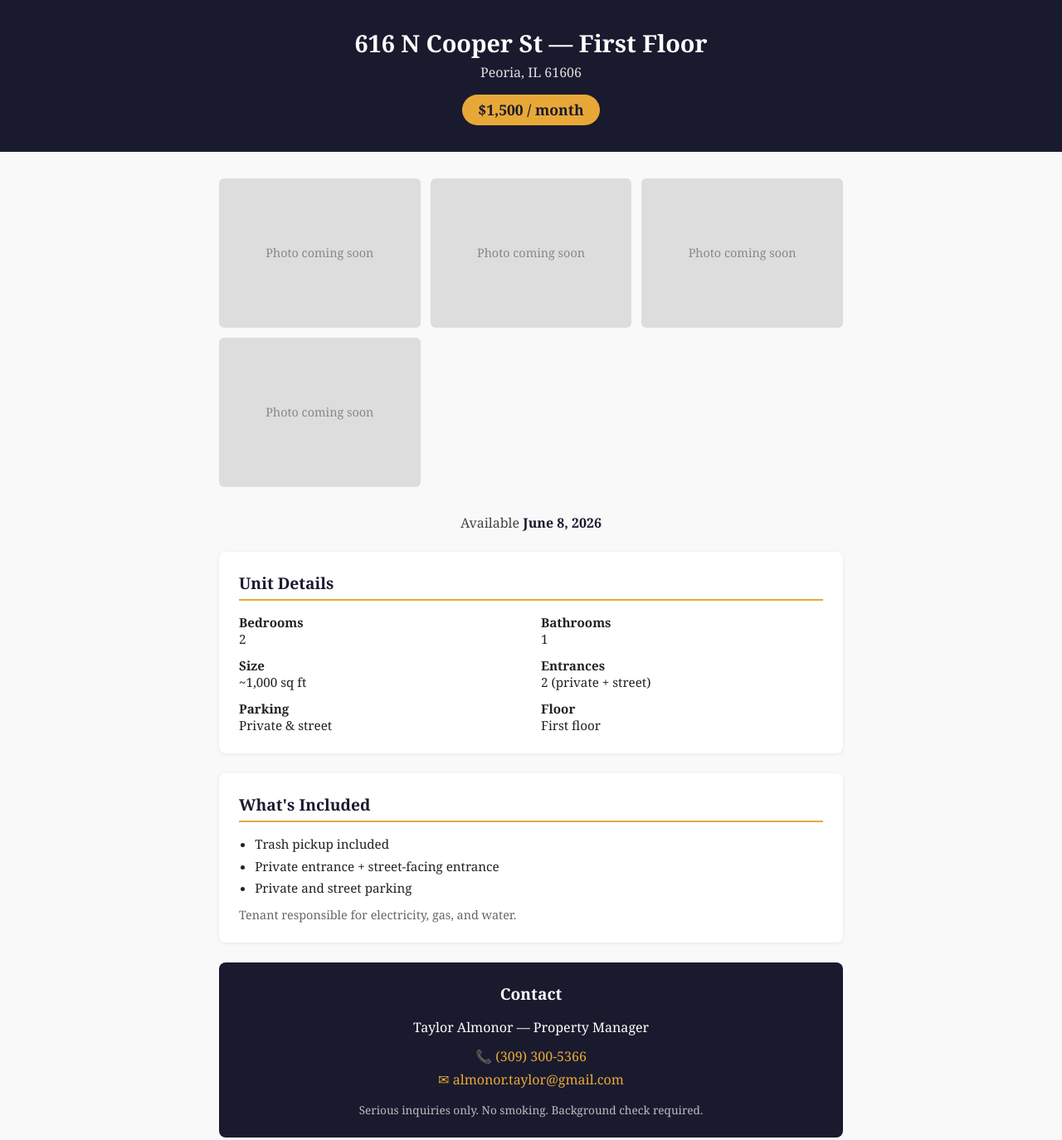
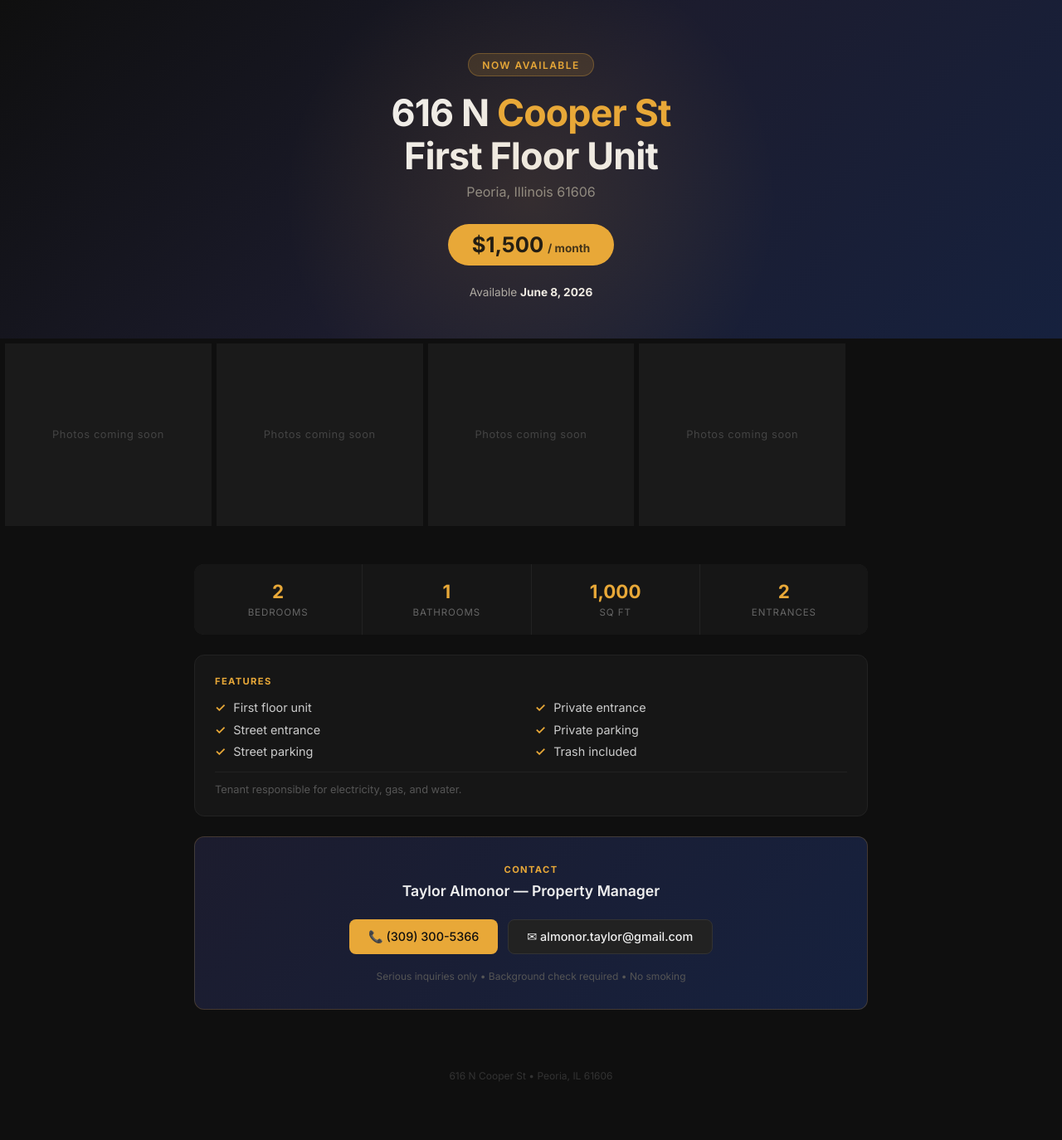
Before and after one commit to peoria-rentals/cooper-unit1, a plain HTML site: page index.html in a window 1280 px wide. Shown: the whole page at 83% size. After the commit the page ends 1336 px from the top, so only its background shows below. Drawn offline with Linux system fonts and the light colour scheme.

Commit message:
Update index.html

```diff
--- a/index.html
+++ b/index.html
@@ -1,153 +1,305 @@
 <!DOCTYPE html>                                                                    <html lang="en">
-  <head>
-    <meta charset="UTF-8">
+  <head>                                                                               <meta charset="UTF-8">
     <meta name="viewport" content="width=device-width, initial-scale=1.0">
     <title>For Rent – 616 N Cooper St, Peoria IL</title>
+    <link href="https://fonts.googleapis.com/css2?family=Inter:wght@300;400;500;600
+  ;700&display=swap" rel="stylesheet">
     <style>
       * { box-sizing: border-box; margin: 0; padding: 0; }
-      body { font-family: Georgia, serif; color: #222; background: #f9f9f9; }
 
-      header {
-        background: #1a1a2e;
-        color: white;
-        padding: 2rem 1.5rem;
-        text-align: center;
-      }
-      header h1 { font-size: 1.8rem; margin-bottom: 0.3rem; }
-      header p { font-size: 1rem; opacity: 0.85; }
-
-      .badge {
-        display: inline-block;
-        background: #e8a838;
-        color: #1a1a2e;
-        font-weight: bold;
-        padding: 0.4rem 1.2rem;
-        border-radius: 999px;
-        margin-top: 1rem;
-        font-size: 1.1rem;
+      body {
+        font-family: 'Inter', sans-serif;
+        background: #0f0f0f;
+        color: #f0f0f0;
+        min-height: 100vh;
       }
 
-      .container { max-width: 800px; margin: 0 auto; padding: 2rem 1.5rem; }
+      /* HERO */
+      .hero {
+        position: relative;
+        background: linear-gradient(135deg, #0f0f0f 0%, #1c1c2e 50%, #16213e 100%);
+        padding: 4rem 1.5rem 3rem;
+        text-align: center;
+        overflow: hidden;
+      }
+      .hero::before {
+        content: '';
+        position: absolute;
+        top: -60px; left: 50%;
+        transform: translateX(-50%);
+        width: 600px; height: 600px;
+        background: radial-gradient(circle, rgba(232,168,56,0.12) 0%, transparent
+  70%);
+        pointer-events: none;
+      }
+      .hero-tag {
+        display: inline-block;
+        background: rgba(232,168,56,0.15);
+        color: #e8a838;
+        border: 1px solid rgba(232,168,56,0.3);
+        font-size: 0.75rem;
+        font-weight: 600;
+        letter-spacing: 0.12em;
+        text-transform: uppercase;
+        padding: 0.35rem 1rem;
+        border-radius: 999px;
+        margin-bottom: 1.2rem;
+      }
+      .hero h1 {
+        font-size: clamp(1.8rem, 5vw, 2.8rem);
+        font-weight: 700;
+        letter-spacing: -0.02em;
+        line-height: 1.15;
+        margin-bottom: 0.4rem;
+      }
+      .hero h1 span { color: #e8a838; }
+      .hero .address {
+        font-size: 1rem;
+        color: #888;
+        margin-bottom: 1.8rem;
+      }
+      .price-pill {
+        display: inline-flex;
+        align-items: baseline;
+        gap: 0.3rem;
+        background: #e8a838;
+        color: #0f0f0f;
+        padding: 0.6rem 1.8rem;
+        border-radius: 999px;
+        font-weight: 700;
+      }
+      .price-pill .amount { font-size: 1.6rem; }
+      .price-pill .per { font-size: 0.85rem; opacity: 0.75; }
 
+      .avail-bar {
+        margin-top: 1.5rem;
+        font-size: 0.85rem;
+        color: #aaa;
+      }
+      .avail-bar strong { color: #f0f0f0; }
+
+      /* GALLERY */
       .gallery {
         display: grid;
-        grid-template-columns: repeat(auto-fill, minmax(220px, 1fr));
-        gap: 0.75rem;
-        margin-bottom: 2rem;
+        grid-template-columns: repeat(auto-fill, minmax(240px, 1fr));
+        gap: 6px;
+        padding: 6px;
+        background: #0f0f0f;
       }
       .gallery img {
-        width: 100%;
-        height: 180px;
+        width: 100%; height: 220px;
         object-fit: cover;
-        border-radius: 6px;
+        display: block;
+        transition: transform 0.3s ease, filter 0.3s ease;
+        filter: brightness(0.9);
       }
+      .gallery img:hover { transform: scale(1.02); filter: brightness(1); }
       .gallery-placeholder {
-        background: #ddd;
-        border-radius: 6px;
-        height: 180px;
+        height: 220px;
+        background: #1a1a1a;
         display: flex;
         align-items: center;
         justify-content: center;
-        color: #888;
-        font-size: 0.9rem;
+        color: #444;
+        font-size: 0.8rem;
+        letter-spacing: 0.05em;
       }
 
-      .details {
-        background: white;
-        border-radius: 8px;
+      /* CONTENT */
+      .content {
+        max-width: 860px;
+        margin: 0 auto;
+        padding: 2.5rem 1.5rem;
+        display: grid;
+        gap: 1.5rem;
+      }
+
+      /* STAT STRIP */
+      .stats {
+        display: grid;
+        grid-template-columns: repeat(auto-fit, minmax(120px, 1fr));
+        gap: 1px;
+        background: #222;
+        border-radius: 12px;
+        overflow: hidden;
+      }
+      .stat {
+        background: #161616;
+        padding: 1.2rem 1rem;
+        text-align: center;
+      }
+      .stat .val {
+        font-size: 1.4rem;
+        font-weight: 700;
+        color: #e8a838;
+        display: block;
+      }
+      .stat .lbl {
+        font-size: 0.72rem;
+        text-transform: uppercase;
+        letter-spacing: 0.08em;
+        color: #666;
+        margin-top: 0.2rem;
+      }
+
+      /* CARDS */
+      .card {
+        background: #161616;
+        border: 1px solid #222;
+        border-radius: 12px;
         padding: 1.5rem;
-        margin-bottom: 1.5rem;
-        box-shadow: 0 1px 4px rgba(0,0,0,0.08);
       }
-      .details h2 { font-size: 1.2rem; margin-bottom: 1rem; color: #1a1a2e;
-  border-bottom: 2px solid #e8a838; padding-bottom: 0.4rem; }
+      .card h2 {
+        font-size: 0.7rem;
+        text-transform: uppercase;
+        letter-spacing: 0.12em;
+        color: #e8a838;
+        margin-bottom: 1rem;
+      }
 
-      .specs {
+      .features {
         display: grid;
         grid-template-columns: 1fr 1fr;
-        gap: 0.75rem 1.5rem;
+        gap: 0.6rem;
       }
-      .spec { font-size: 0.95rem; }
-      .spec span { font-weight: bold; display: block; }
+      .feature {
+        display: flex;
+        align-items: center;
+        gap: 0.6rem;
+        font-size: 0.9rem;
+        color: #ccc;
+      }
+      .feature::before {
+        content: '✓';
+        color: #e8a838;
+        font-weight: 700;
+        flex-shrink: 0;
+      }
 
-      ul { padding-left: 1.2rem; }
-      ul li { margin-bottom: 0.4rem; font-size: 0.95rem; }
+      .util-note {
+        margin-top: 1rem;
+        font-size: 0.8rem;
+        color: #555;
+        border-top: 1px solid #222;
+        padding-top: 0.8rem;
+      }
 
-      .contact {
-        background: #1a1a2e;
-        color: white;
-        border-radius: 8px;
-        padding: 1.5rem;
+      /* CONTACT */
+      .contact-card {
+        background: linear-gradient(135deg, #1c1c2e, #16213e);
+        border: 1px solid rgba(232,168,56,0.2);
+        border-radius: 12px;
+        padding: 2rem;
         text-align: center;
       }
-      .contact h2 { margin-bottom: 1rem; font-size: 1.2rem; }
-      .contact a { color: #e8a838; text-decoration: none; display: block;
-  font-size: 1rem; margin: 0.4rem 0; }
-      .contact p { font-size: 0.85rem; opacity: 0.7; margin-top: 1rem; }
+      .contact-card h2 {
+        font-size: 0.7rem;
+        text-transform: uppercase;
+        letter-spacing: 0.12em;
+        color: #e8a838;
+        margin-bottom: 0.5rem;
+      }
+      .contact-name {
+        font-size: 1.1rem;
+        font-weight: 600;
+        margin-bottom: 1.5rem;
+        color: #f0f0f0;
+      }
+      .contact-btns {
+        display: flex;
+        gap: 0.75rem;
+        justify-content: center;
+        flex-wrap: wrap;
+      }
+      .btn {
+        display: inline-flex;
+        align-items: center;
+        gap: 0.5rem;
+        padding: 0.7rem 1.4rem;
+        border-radius: 8px;
+        font-size: 0.9rem;
+        font-weight: 500;
+        text-decoration: none;
+        transition: opacity 0.2s;
+      }
+      .btn:hover { opacity: 0.85; }
+      .btn-call { background: #e8a838; color: #0f0f0f; }
+      .btn-email { background: #222; color: #f0f0f0; border: 1px solid #333; }
+      .contact-note {
+        margin-top: 1.2rem;
+        font-size: 0.75rem;
+        color: #555;
+      }
 
-      .avail {
+      footer {
         text-align: center;
-        font-size: 1rem;
-        margin-bottom: 1.5rem;
-        color: #444;
+        padding: 2rem;
+        font-size: 0.75rem;
+        color: #333;
       }
-      .avail strong { color: #1a1a2e; }
     </style>
   </head>
   <body>
 
-  <header>
-    <h1>616 N Cooper St — First Floor</h1>
-    <p>Peoria, IL 61606</p>
-    <div class="badge">$1,500 / month</div>
-  </header>
+  <div class="hero">
+    <div class="hero-tag">Now Available</div>
+    <h1>616 N <span>Cooper St</span><br>First Floor Unit</h1>
+    <p class="address">Peoria, Illinois 61606</p>
+    <div class="price-pill">
+      <span class="amount">$1,500</span>
+      <span class="per">/ month</span>
+    </div>
+    <p class="avail-bar">Available <strong>June 8, 2026</strong></p>
+  </div>
 
-  <div class="container">
+  <div class="gallery">
+    <div class="gallery-placeholder">Photos coming soon</div>
+    <div class="gallery-placeholder">Photos coming soon</div>
+    <div class="gallery-placeholder">Photos coming soon</div>
+    <div class="gallery-placeholder">Photos coming soon</div>
+  </div>
 
-    <!-- PHOTO GALLERY — replace the placeholder divs with <img> tags once you have
-   photos uploaded -->
-    <div class="gallery">
-      <div class="gallery-placeholder">Photo coming soon</div>
-      <div class="gallery-placeholder">Photo coming soon</div>
-      <div class="gallery-placeholder">Photo coming soon</div>
-      <div class="gallery-placeholder">Photo coming soon</div>
+  <div class="content">
+
+    <div class="stats">
+      <div class="stat"><span class="val">2</span><span
+  class="lbl">Bedrooms</span></div>
+      <div class="stat"><span class="val">1</span><span
+  class="lbl">Bathrooms</span></div>
+      <div class="stat"><span class="val">1,000</span><span class="lbl">Sq
+  Ft</span></div>
+      <div class="stat"><span class="val">2</span><span
+  class="lbl">Entrances</span></div>
     </div>
 
-    <p class="avail">Available <strong>June 8, 2026</strong></p>
-
-    <div class="details">
-      <h2>Unit Details</h2>
-      <div class="specs">
-        <div class="spec"><span>Bedrooms</span>2</div>
-        <div class="spec"><span>Bathrooms</span>1</div>
-        <div class="spec"><span>Size</span>~1,000 sq ft</div>
-        <div class="spec"><span>Entrances</span>2 (private + street)</div>
-        <div class="spec"><span>Parking</span>Private & street</div>
-        <div class="spec"><span>Floor</span>First floor</div>
+    <div class="card">
+      <h2>Features</h2>
+      <div class="features">
+        <div class="feature">First floor unit</div>
+        <div class="feature">Private entrance</div>
+        <div class="feature">Street entrance</div>
+        <div class="feature">Private parking</div>
+        <div class="feature">Street parking</div>
+        <div class="feature">Trash included</div>
       </div>
+      <p class="util-note">Tenant responsible for electricity, gas, and water.</p>
     </div>
 
-    <div class="details">
-      <h2>What's Included</h2>
-      <ul>
-        <li>Trash pickup included</li>
-        <li>Private entrance + street-facing entrance</li>
-        <li>Private and street parking</li>
-      </ul>
-      <p style="margin-top:0.8rem; font-size:0.9rem; color:#666;">Tenant
-  responsible for electricity, gas, and water.</p>
-    </div>
-
-    <div class="contact">
+    <div class="contact-card">
       <h2>Contact</h2>
-      <p style="margin-bottom:0.8rem; opacity:1; font-size:1rem;">Taylor Almonor
-  &mdash; Property Manager</p>
-      <a href="tel:3093005366">📞 (309) 300-5366</a>
-      <a href="mailto:almonor.taylor@gmail.com">✉ almonor.taylor@gmail.com</a>
-      <p>Serious inquiries only. No smoking. Background check required.</p>
+      <p class="contact-name">Taylor Almonor &mdash; Property Manager</p>
+      <div class="contact-btns">
+        <a class="btn btn-call" href="tel:3093005366">📞 (309) 300-5366</a>
+        <a class="btn btn-email" href="mailto:almonor.taylor@gmail.com">✉
+  almonor.taylor@gmail.com</a>
+      </div>
+      <p class="contact-note">Serious inquiries only &bull; Background check
+  required &bull; No smoking</p>
     </div>
 
   </div>
 
+  <footer>616 N Cooper St &bull; Peoria, IL 61606</footer>
+
   </body>
   </html>
```
